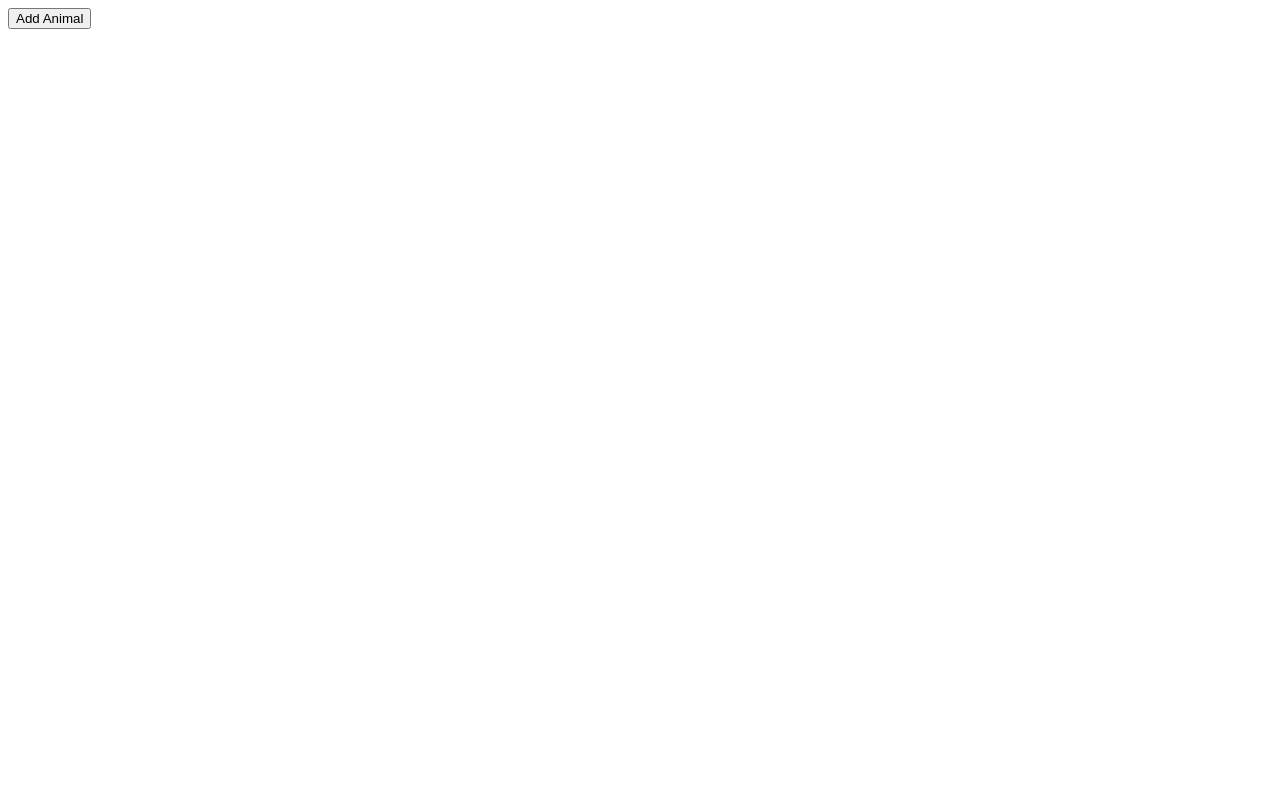
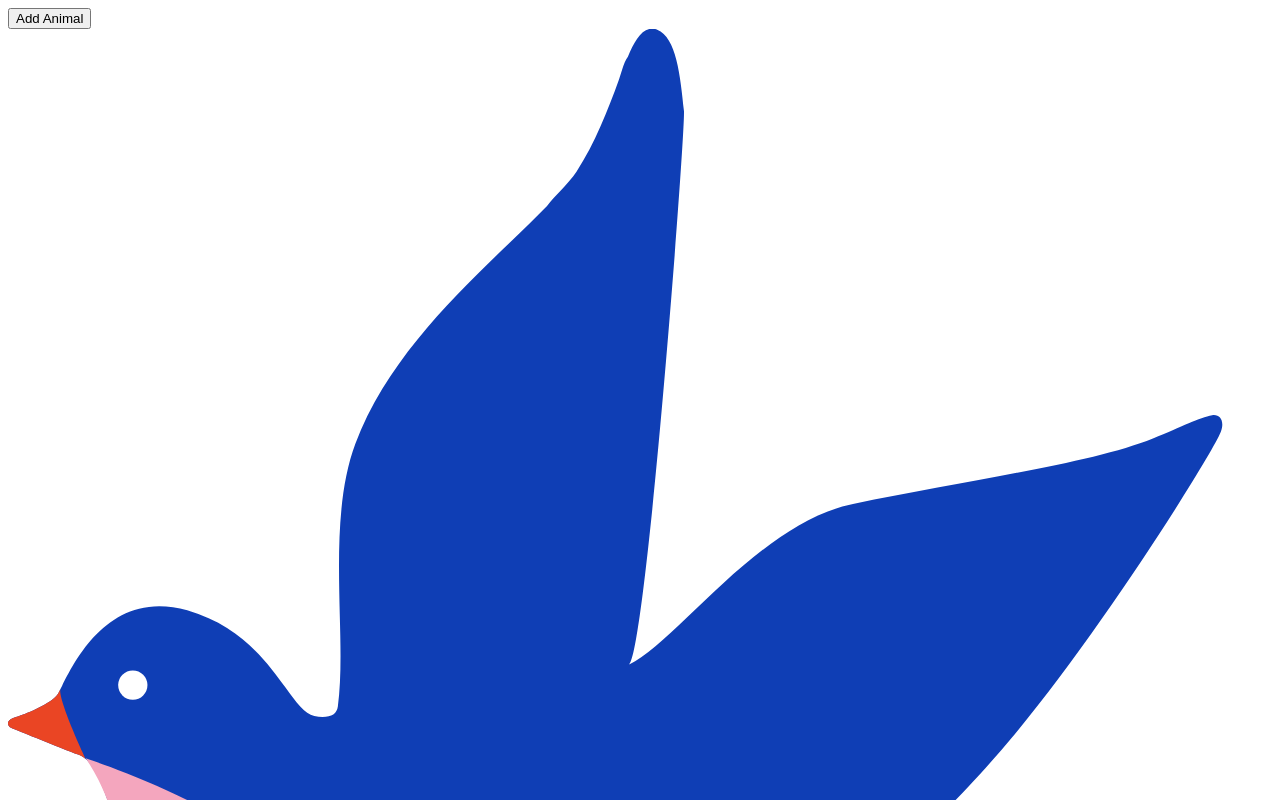
Before and after one commit to saifullah35/React-Media, a React (Create React App) app in the folder animals/: page / in a window 1280 px wide. Both pictures are taken after a click on the button "Add Animal". Shown: the top 800 px of the page. Built offline with nearby package versions, Linux system fonts and the light colour scheme.

Commit message:
Adding images and altering sizes of images

```diff
--- a/animals/src/AnimalShow.js
+++ b/animals/src/AnimalShow.js
@@ -1,6 +1,40 @@
+import { useState } from 'react';
+import bird from './svg/bird.svg';
+import cat from './svg/cat.svg';
+import cow from './svg/cow.svg';
+import dog from './svg/dog.svg';
+import gator from './svg/gator.svg';
+import heart from './svg/heart.svg';
+import horse from './svg/horse.svg';
+
+const svgMap = {
+    //object when key is identical to the value
+    bird,  // equivalent to bird: bird
+    cat,
+    cow,
+    dog,
+    gator,
+    horse
+};
+
 // Pass down a prop called type
 function AnimalShow({ type }) {
-    <div>{type}</div>   // Prints out whatever that prop is
+    // Track the number of clicks
+    const [clicks, setClicks] = useState(0);
+
+    //Watch for click events (in this case, its the div below)
+    const handleClick = () => {
+        setClicks(clicks + 1);
+    };
+
+    return(
+        <div onClick={handleClick}>
+            <img alt="animal" src={svgMap[type]} />
+            <img alt="heart" src={heart}
+            style = {{width: 10 + 10 * clicks + 'px'}} // One set to indicate we're writing JS, second set to indicate we are creating an object
+            />
+        </div>
+    );
 }
 
 export default AnimalShow;
```
